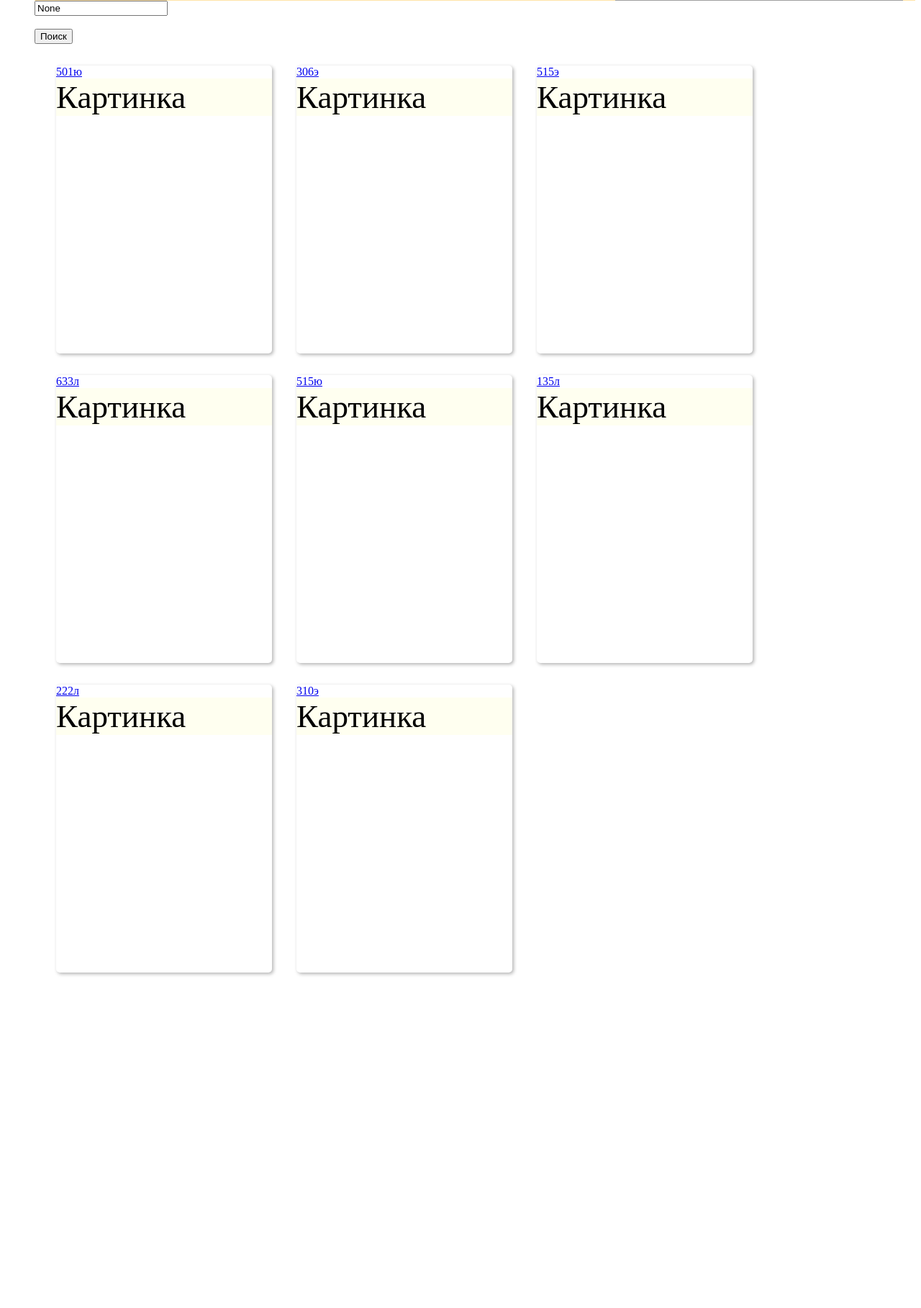
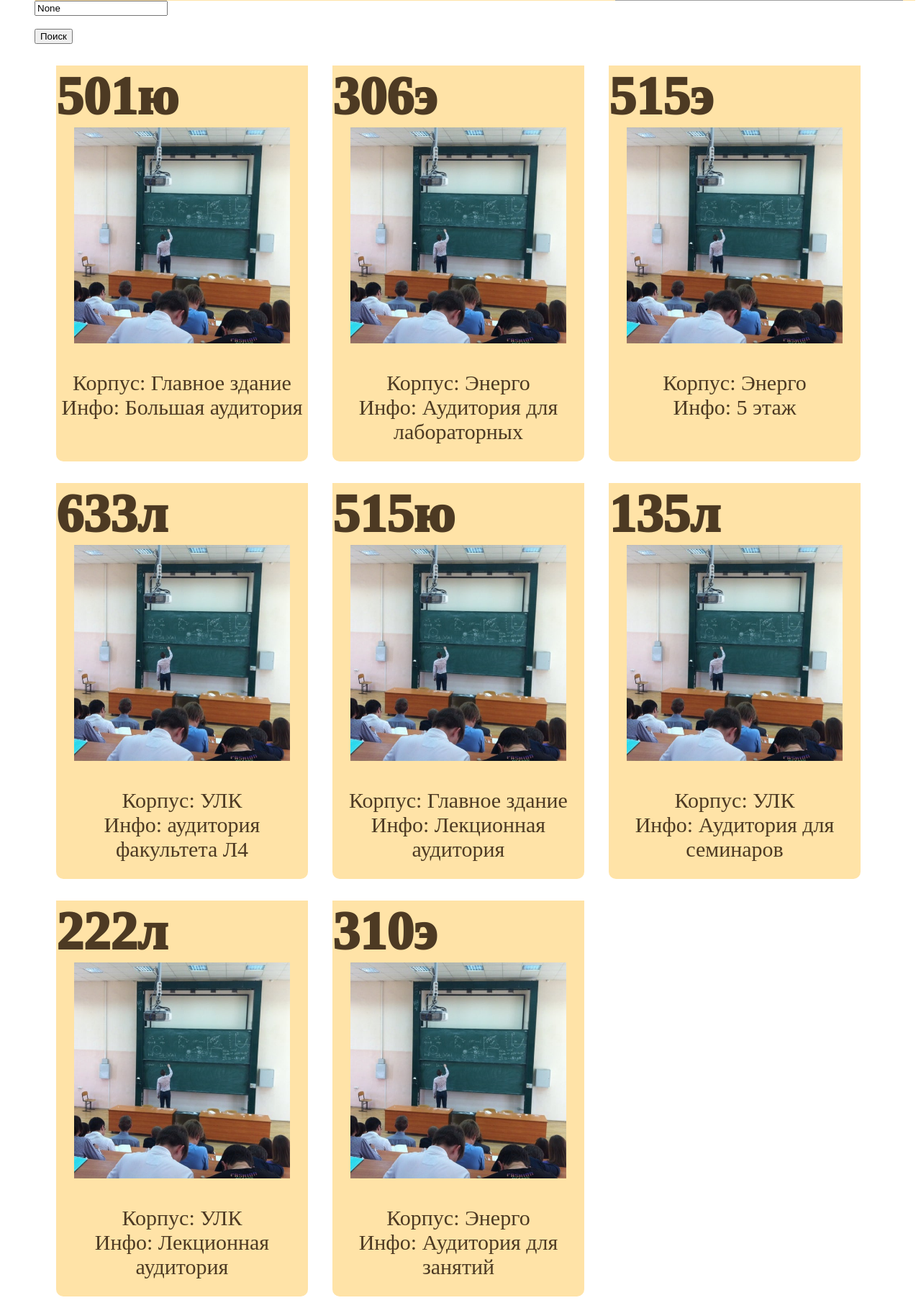
Before and after one commit to nastyakurzanova/University-backend, a Django app: page / in a window 1280 px wide. Shown: the part 315-2132 px from the top of the page at 72% size. Before the commit the page ends 1670 px from the top, so only its background shows below. Run offline with Django 4.2, Linux system fonts and the light colour scheme; grey boxes are pictures that could not be loaded.

Commit message:
работают картинки и ссылки

```diff
--- a/rip_lab1/pythonproject/static/css/examp.css
+++ b/rip_lab1/pythonproject/static/css/examp.css
@@ -3,11 +3,16 @@
     color: #4D3A23;
     vertical-align: middle;
     display: flex;
+    text-align: center;
     background-color: #FFE3A7;
+  }
+  .text{
+    font-size: 30px;
+    color: #4D3A23;
   }
   .cards{
     font-size: 45px;
-    background-color: #FFFFF0;
+    background-color: #FFE3A7;
   }
   .button[type="text"]{
     padding: 5px;
@@ -18,16 +23,20 @@
   .button[type="submit"]{
     padding: 5px 10px;
     background-color: #FFE3A7;
-    color:#FFFFF0;
+    color:#FFE3A7;
     border: none;
     border-radius: 3px;
   }
 
-
+a{
+  font-size: 75px;
+  color: #4D3A23;
+  text-decoration: none;
+}
 .order-listtext{
   font-size: 60px;
   text-align: center;
-  background-color: #FFFFF0;
+  background-color: #FFE3A7;
 }
 .container {
   display: flex;
@@ -57,15 +66,24 @@
   margin-right: 10px;
 }
 
+.button_text{
+  font-size: 60px;
+  color: #FFE3A7;
+  vertical-align: middle;
+  display: flex;
+  background-color: #FFE3A7;
+}
+
 /*--------------------*/
 .order-div {
-    width: 300px;
-    height: 400px;
-    box-shadow: 2px 2px 5px rgba(0, 0, 0, 0.3);
+    width: 350px;
+    height: 550px;
     display: inline-block;
     margin-left: 30px;
     margin-top: 30px;
+    text-align: center;
+    vertical-align: middle;
     transition: transform 0.2s ease-in-out;
-    border-radius: 5px;
-    background-color: white;
+    border-radius:10px;
+    background-color: #FFE3A7;
 }
--- a/rip_lab1/pythonproject/templates/order.html
+++ b/rip_lab1/pythonproject/templates/order.html
@@ -5,4 +5,9 @@
 
 {% block content %}
 <div class="order-listtext">Информация о аудитории №{{ data.id }} </div>
+<div class="text" >
+    <!-- {{element.src}} -->
+    <li> Корпус:  {{element.definition.corpus}}</li>
+    <li>  Инфо: {{element.definition.info}} </li>
+</div>
 {% endblock %}
--- a/rip_lab1/pythonproject/templates/order_element.html
+++ b/rip_lab1/pythonproject/templates/order_element.html
@@ -1,6 +1,19 @@
+{% load static %}
 <div class="order-div" >
-    <a href="{% url 'order_url' element.id %}">{{ element.title }}</a>
+    <div style=" text-align: center; font-weight: 1000; color: #4D3A23;">
+        <!-- <button class="button" href="{% url 'order_url' element.id %}"> -->
+    <a text-align: center, href="{% url 'order_url' element.id %}"><div class="button_text">{{ element.title }}</a></div>
+    <!-- </button> -->
+    </div>
+   <!-- <li><img src="https://wiki.bmstu.ru/images/tso/8/84/222_1.jpg"></li> -->
+    <img class="order-img" src="{% static element.src %}" weight=300px height=300px alt="My image">
     <div class="cards" >
-        {{element.src}}
+    <div class="text" >
+        <!-- {{element.src}} -->
+        <br> Корпус: {{element.definition.corpus}}
+        <br> Инфо: {{element.definition.info}}
+
     </div>
+    </div>
+
 </div>
--- a/rip_lab1/pythonproject/templates/orders.html
+++ b/rip_lab1/pythonproject/templates/orders.html
@@ -6,11 +6,11 @@
 <ul>
     <!-- http://fn.bmstu.ru/images/footer_fn.png -->
     <div class="order-text">Аудитории МГТУ{{ data.id }} <img src="http://fn.bmstu.ru/images/footer_fn.png"/></div>
-
+    <!-- <img src="{% static element.src %}"/> -->
     <form action="" method="get">
         <!-- {% csrf_token %} -->
         <input id="text" name="sub" type="text" value="{{data.query}}"><br><br>
-    <input type="submit" value="Поиск" >
+     <input type="submit" value="Поиск" >
     </form>
 
     {% for order in data.orders %}
--- a/rip_lab1/pythonproject/views.py
+++ b/rip_lab1/pythonproject/views.py
@@ -5,25 +5,25 @@ from datetime import date
 # https://aristos-ekus.ru/image/catalog/seocms/gallery/auditorii-baymana/4_5565dbdc236d9.jpg
 
 orders_arr = [
-            {'corpus': 'Главное здание', 'info': 'Сложно найти, легко потерять и невозможно забыть' },
-            {'corpus': 'Энерго', 'info': 'Сложно найти, легко потерять и невозможно забыть'},
-            {'corpus': 'Энерго', 'info': 'Сложно найти, легко потерять и невозможно забыть'},
-            {'corpus': 'УЛК', 'info': 'Сложно найти, легко потерять и невозможно забыть'},
-            {'corpus': 'УЛК', 'info': 'Сложно найти, легко потерять и невозможно забыть' },
-            {'corpus': 'УЛК', 'info': 'Сложно найти, легко потерять и невозможно забыть'},
-            {'corpus': 'Энерго', 'info': 'Сложно найти, легко потерять и невозможно забыть'},
-            {'corpus': 'Энерго', 'info': 'Сложно найти, легко потерять и невозможно забыть'},
+            {'corpus': 'Главное здание', 'info': 'Большая аудитория' },
+            {'corpus': 'Энерго', 'info': 'Аудитория для лабораторных'},
+            {'corpus': 'Энерго', 'info': '5 этаж'},
+            {'corpus': 'УЛК', 'info': 'аудитория факультета Л4'},
+            {'corpus': 'Главное здание', 'info': 'Лекционная аудитория' },
+            {'corpus': 'УЛК', 'info': 'Аудитория для семинаров'},
+            {'corpus': 'УЛК', 'info': 'Лекционная аудитория'},
+            {'corpus': 'Энерго', 'info': 'Аудитория для занятий'},
 ]
 
 info_arr =  [
-            {'title': '501ю', 'id': 501, 'src': 'Картинка','definition': orders_arr[0]},
-            {'title': '306э', 'id': 306, 'src': 'Картинка','definition': orders_arr[1]},
-            {'title': '515э', 'id': 515, 'src': 'Картинка','definition': orders_arr[2]},
-            {'title': '633л', 'id': 633, 'src': 'Картинка','definition': orders_arr[3]},
-            {'title': '515ю', 'id': 515, 'src': 'Картинка','definition': orders_arr[4]},
-            {'title': '135л', 'id': 135, 'src': 'Картинка','definition': orders_arr[5]},
-            {'title': '222л', 'id': 222, 'src': 'Картинка','definition': orders_arr[6]},
-            {'title': '310э', 'id': 310, 'src': 'Картинка','definition': orders_arr[7]},
+            {'title': '501ю', 'id': 501, 'src': 'image/185.jpg','definition': orders_arr[0]},
+            {'title': '306э', 'id': 306, 'src': 'image/185.jpg','definition': orders_arr[1]},
+            {'title': '515э', 'id': 515, 'src': 'image/185.jpg','definition': orders_arr[2]},
+            {'title': '633л', 'id': 633, 'src': 'image/185.jpg','definition': orders_arr[3]},
+            {'title': '515ю', 'id': 515, 'src': 'image/185.jpg','definition': orders_arr[4]},
+            {'title': '135л', 'id': 135, 'src': 'image/185.jpg','definition': orders_arr[5]},
+            {'title': '222л', 'id': 222, 'src': 'image/185.jpg','definition': orders_arr[6]},
+            {'title': '310э', 'id': 310, 'src': 'image/185.jpg','definition': orders_arr[7]},
         ]
 
 # def GetOrders(request):
```
Also changed, not shown: rip_lab1/pythonproject/static/image/123.jpg (added), rip_lab1/pythonproject/static/image/185.jpg (added), rip_lab1/pythonproject/static/image/222_1.jpg (added), rip_lab1/pythonproject/static/image/744л.jpg (added), 1 other file.
